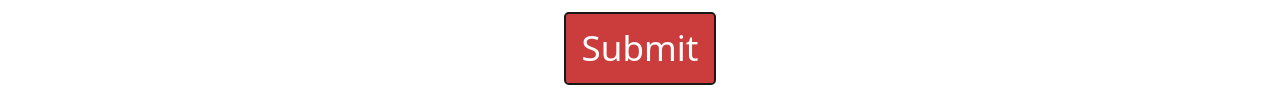
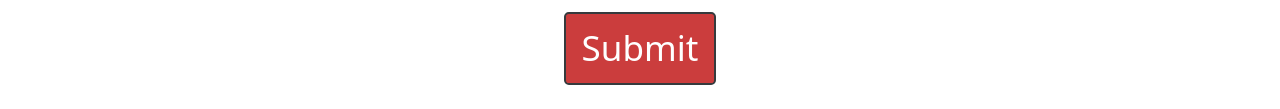
Before and after one commit to mathiastraicoff/Top_Race, a plain HTML site: page pages/contacto.html in a window 1280 px wide. Shown: the part 691-800 px from the top of the page. Drawn offline with nearby package versions, Linux system fonts and the light colour scheme; files whose address does not match are found by name.

Commit message:
correciones contacto v1.7.2

```diff
--- a/scss/style.scss
+++ b/scss/style.scss
@@ -464,13 +464,14 @@ font-size: 30px;
     background-color: $colorprimario;
     opacity: 90%;
     border-color: #000000;
-    border: solid 2px black;
+    border: solid 2px $colorsecundario;
     margin: 15px;
 }
 
 .btn-primary:hover{
     color: $colorterceario;
     background-color: $colorsecundario;
+    border: solid 2px $colorprimario;
 }
 .form-horizontal{
     display: flex;
```
Also changed, not shown: css/Style.css, 1 other file.
